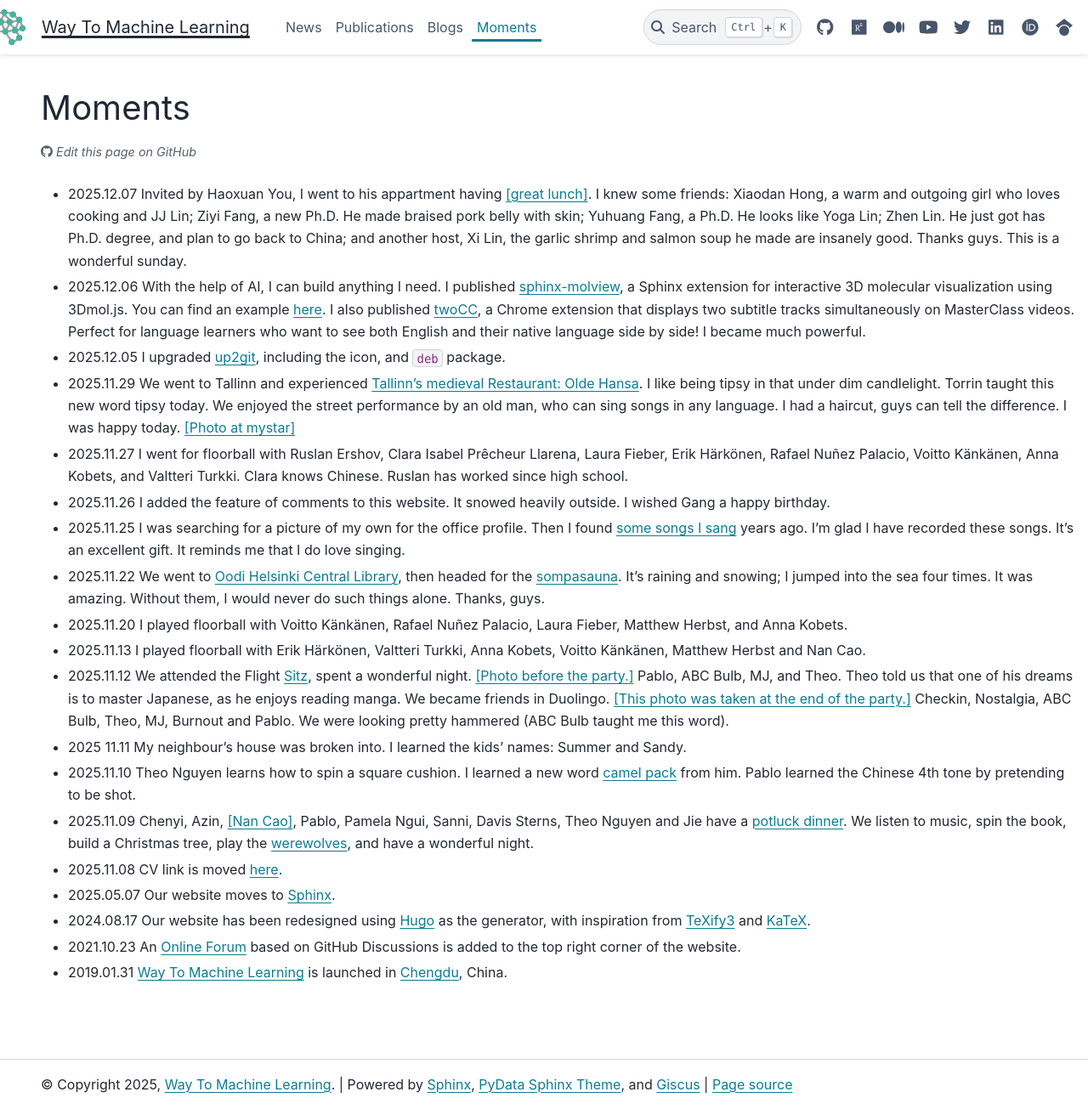
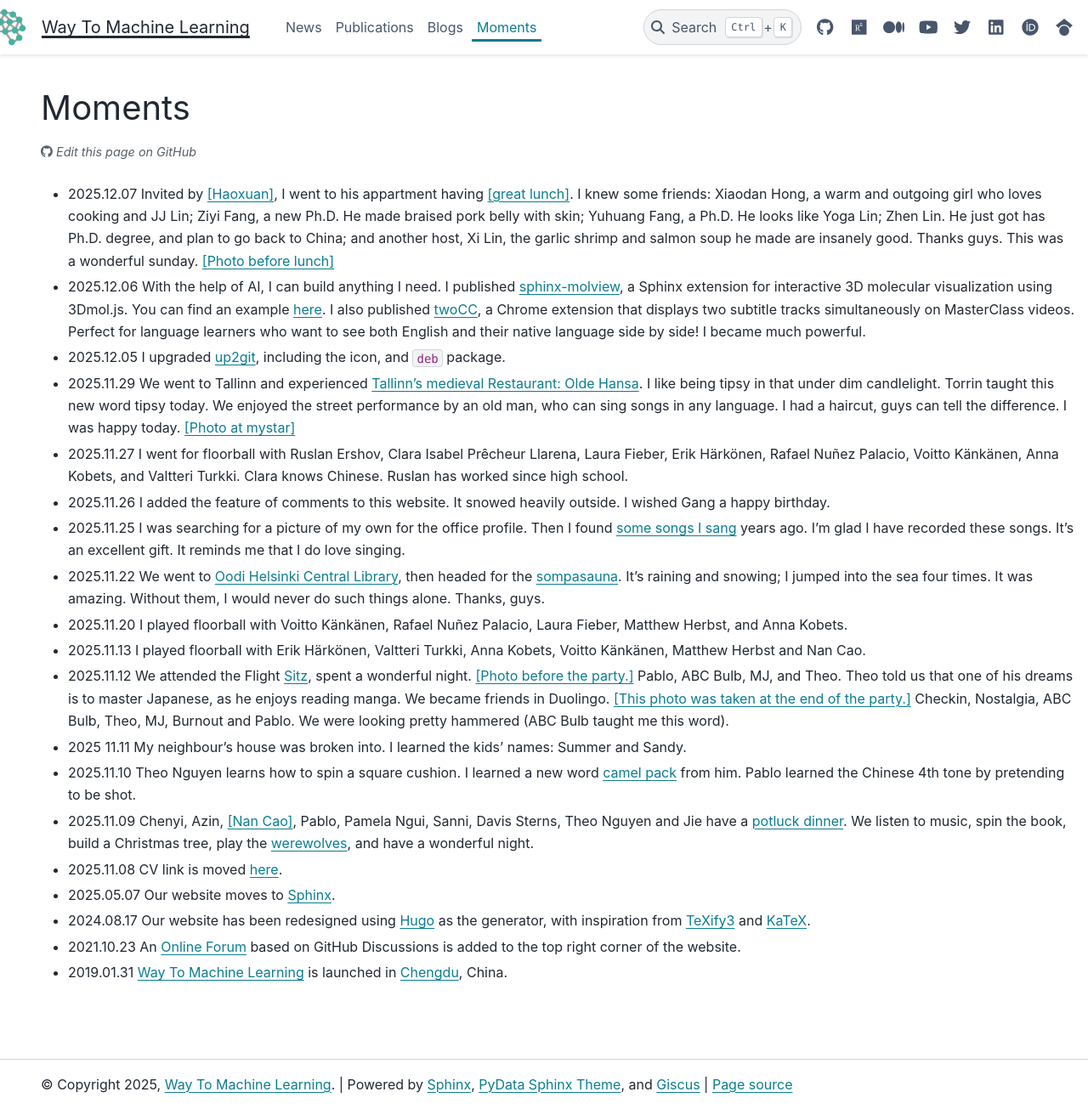
Before and after one commit to way2ml/way2ml.github.io, a Sphinx documentation site: the page built from doc/moments.md, in a window 1280 px wide and 1305 px high. Shown: the whole window at 85% size. Built offline with Sphinx 7.4.7 and the PyData theme 0.15.4, drawn with Linux system fonts in a browser that asks for light colours; comment, search, counter and statistics services are not loaded.

Commit message:
update moment

```diff
--- a/doc/moments.md
+++ b/doc/moments.md
@@ -4,7 +4,7 @@
 ---
 
 # Moments
-- 2025.12.07 Invited by Haoxuan You, I went to his appartment having <a href="./_static/moments/20251207_HaoxuanYou_and_XiLin.jpeg" target="_blank" rel="noopener">[great lunch]</a>. I knew some friends: Xiaodan Hong, a warm and outgoing girl who loves cooking and JJ Lin; Ziyi Fang, a new Ph.D. He made braised pork belly with skin; Yuhuang Fang, a Ph.D. He looks like Yoga Lin; Zhen Lin. He just got has Ph.D. degree, and plan to go back to China; and another host, Xi Lin, the garlic shrimp and salmon soup he made are insanely good. Thanks guys. This is a wonderful sunday.
+- 2025.12.07 Invited by <a href="./_static/moments/20251207_HaoxuanYou.jpg" target="_blank" rel="noopener">[Haoxuan]</a>, I went to his appartment having <a href="./_static/moments/20251207_HaoxuanYou_and_XiLin.jpeg" target="_blank" rel="noopener">[great lunch]</a>. I knew some friends: Xiaodan Hong, a warm and outgoing girl who loves cooking and JJ Lin; Ziyi Fang, a new Ph.D. He made braised pork belly with skin; Yuhuang Fang, a Ph.D. He looks like Yoga Lin; Zhen Lin. He just got has Ph.D. degree, and plan to go back to China; and another host, Xi Lin, the garlic shrimp and salmon soup he made are insanely good. Thanks guys. This was a wonderful sunday. <a href="./_static/moments/20251207_all.jpg" target="_blank" rel="noopener">[Photo before lunch]</a>
 - 2025.12.06 With the help of AI, I can build anything I need. I published [sphinx-molview](https://github.com/HuangJiaLian/sphinx-molview), a Sphinx extension for interactive 3D molecular visualization using 3Dmol.js.  You can find an example [here](https://way2ml.github.io/blogs/sphinx.html#molecular-visualisation). I also published [twoCC](https://github.com/HuangJiaLian/twoCC), a Chrome extension that displays two subtitle tracks simultaneously on MasterClass videos. Perfect for language learners who want to see both English and their native language side by side! I became much powerful.
 - 2025.12.05 I upgraded [up2git](https://github.com/HuangJiaLian/Up2Git), including the icon, and `deb` package.
 - 2025.11.29 We went to Tallinn and experienced [Tallinn's medieval Restaurant: Olde Hansa](https://www.oldehansa.ee/). I like being tipsy in that under dim candlelight. Torrin taught this new word tipsy today. We enjoyed the street performance by an old man, who can sing songs in any language. I had a haircut, guys can tell the difference. I was happy today. <a href="./_static/moments/20251129_myStar.jpg" target="_blank" rel="noopener">[Photo at mystar]</a>
```
Also changed, not shown: doc/_static/moments/20251207_all.jpg (added), 1 other file.
